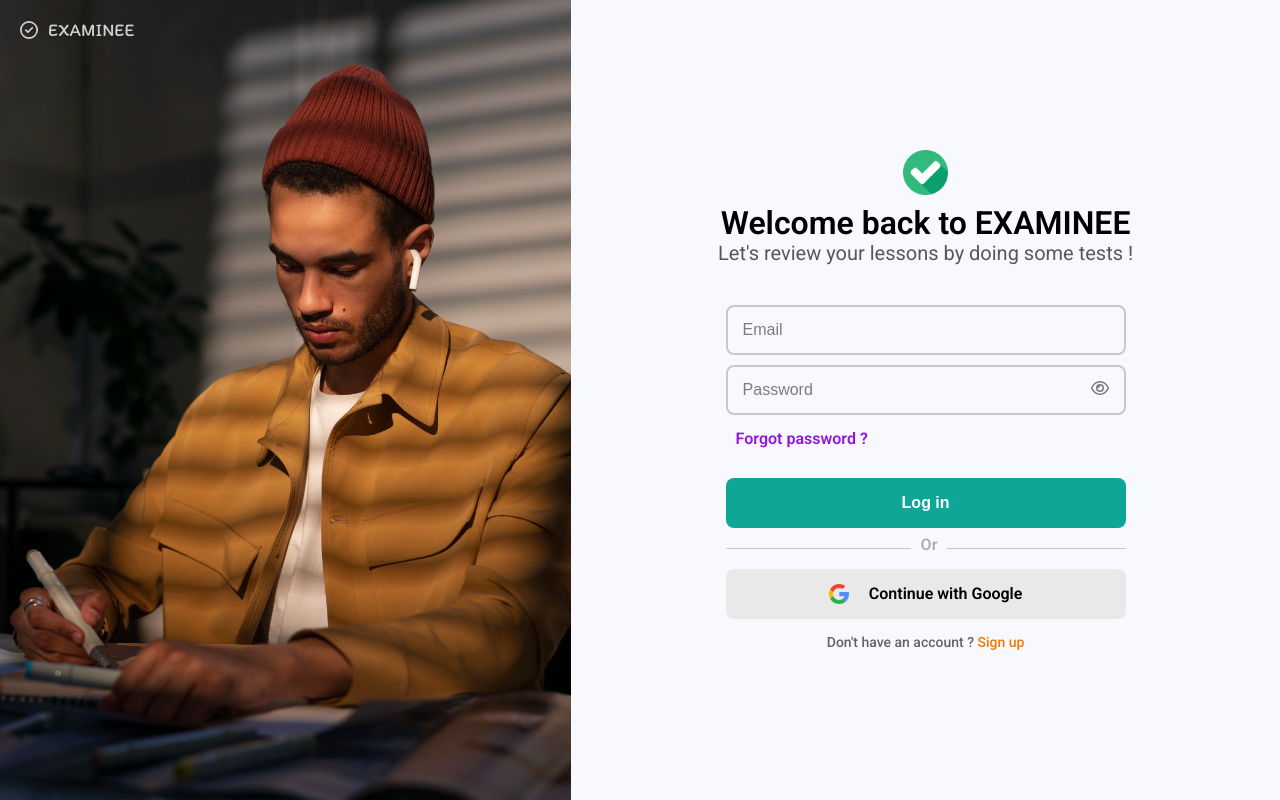
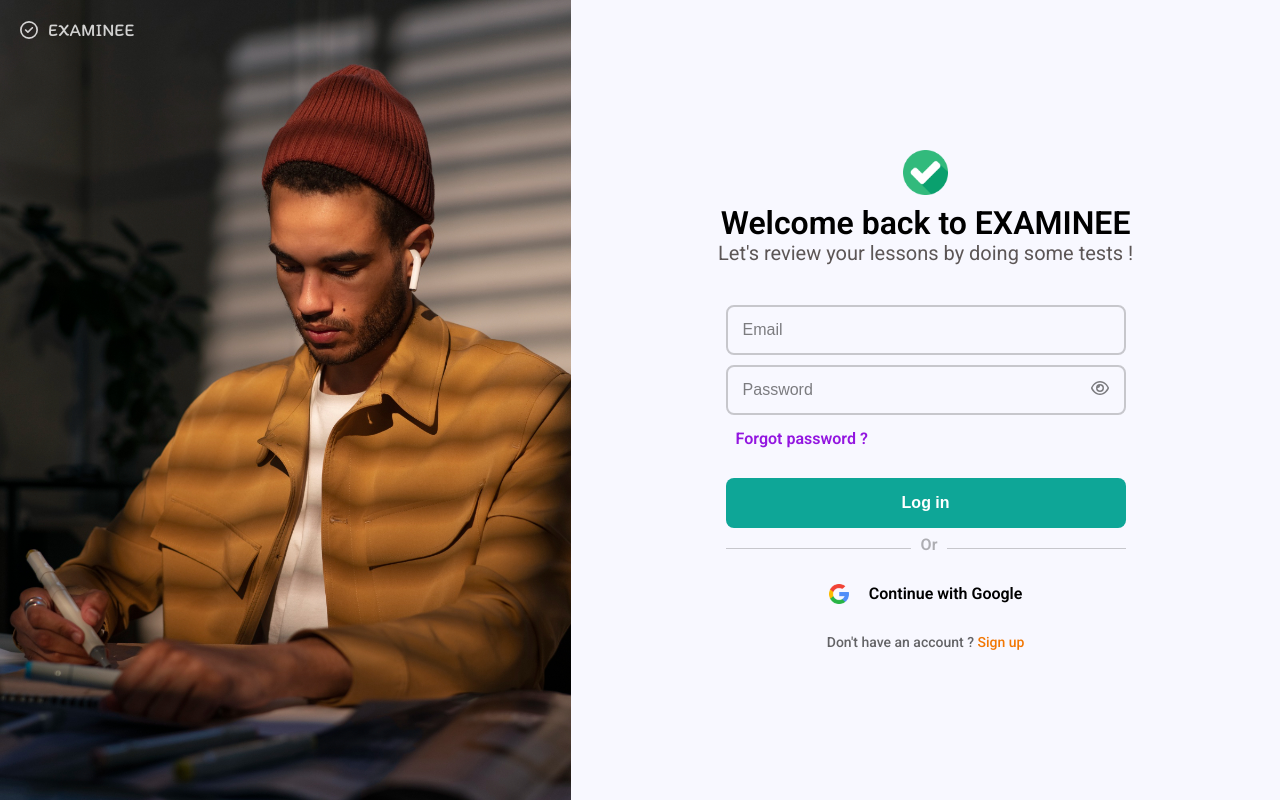
Before and after one commit to coldwind444/examinee-reactjs, a React (Vite) app: page /auth/login in a window 1280 px wide. Both pictures are taken after a click on the element "LOG IN". Built offline with nearby package versions, Linux system fonts and the light colour scheme.

Commit message:
fix OAuth2 login, add confirm dialog before starting an exam

```diff
--- a/src/components/ExamCard/ExamCard.tsx
+++ b/src/components/ExamCard/ExamCard.tsx
@@ -16,6 +16,7 @@
     const navigate = useNavigate()
 
     const handleAttempt = () => {
+        if (!confirm('Are you sure to start this exam ?')) return
         setDoingEid(exam)
         navigate('/exam/attend')
     }
--- a/src/pages/HomePage/HomePage.tsx
+++ b/src/pages/HomePage/HomePage.tsx
@@ -63,7 +63,7 @@
                     <label className={clsx('text-[18px] font-semibold mt-[10px]')}>Exams done</label>
                     <FontAwesomeIcon className="absolute text-[25px] mr-[20px] mt-[10px] right-0 text-(--royal-blue)" icon={faFileText} />
                     <label className="text-[40px] font-semibold">{doneExams}</label>
-                    <Link className="text-(--royal-blue) hover:underline cursor-pointer font-semibold" to=''>
+                    <Link className="text-(--royal-blue) hover:underline cursor-pointer font-semibold" to='/app/history'>
                         Details <span><FontAwesomeIcon icon={faAngleRight} /></span>
                     </Link>
                 </div>
@@ -71,7 +71,7 @@
                     <label className={clsx('text-[18px] font-semibold mt-[10px]')}>Attempts</label>
                     <FontAwesomeIcon className="absolute text-[25px] mr-[20px] mt-[10px] right-0 text-(--md-orange)" icon={faPenToSquare} />
                     <label className="text-[40px] font-semibold">{totalAttempts}</label>
-                    <Link className="text-(--md-orange) hover:underline cursor-pointer font-semibold" to=''>
+                    <Link className="text-(--md-orange) hover:underline cursor-pointer font-semibold" to='/app/history'>
                         Details <span><FontAwesomeIcon icon={faAngleRight} /></span>
                     </Link>
                 </div>
--- a/src/pages/LoginPage/LoginPage.tsx
+++ b/src/pages/LoginPage/LoginPage.tsx
@@ -53,13 +53,13 @@
                     </label>
                 </div>
             </form>
-            <div className={
+            <a className={
                 clsx('flex flex-row items-center justify-center h-[50px] w-[400px] bg-(--gray-green) font-semibold',
                     'rounded-[8px] cursor-pointer hover:opacity-90 transition-opacity duration-150 mt-[20px] gap-[20px]'
-                )} onClick={() => navigate('http://localhost:3000/auth/google/login')}>
+                )} href="'http://localhost:3000/auth/google/login'">
                 <img src={google} className={clsx('aspect-square h-[20px]')} />
                 <label className="text-black text-[16px]">Continue with Google</label>
-            </div>
+            </a>
             <label className={clsx('mt-[15px] text-[14px] text-[rgba(0,0,0,0.6)] font-medium')}>
                 Don't have an account ? <span className={clsx('text-(--md-orange) cursor-pointer hover:underline')}
                 onClick={() => {formRef.current?.reset(); navigate('/auth/signup')}}>Sign up</span>
```
